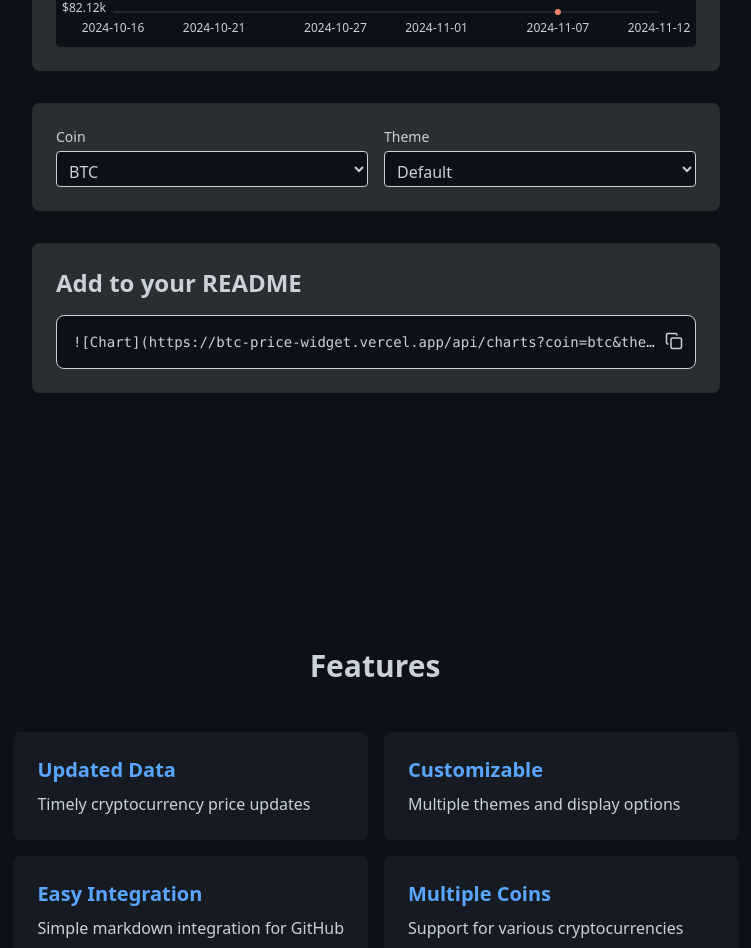
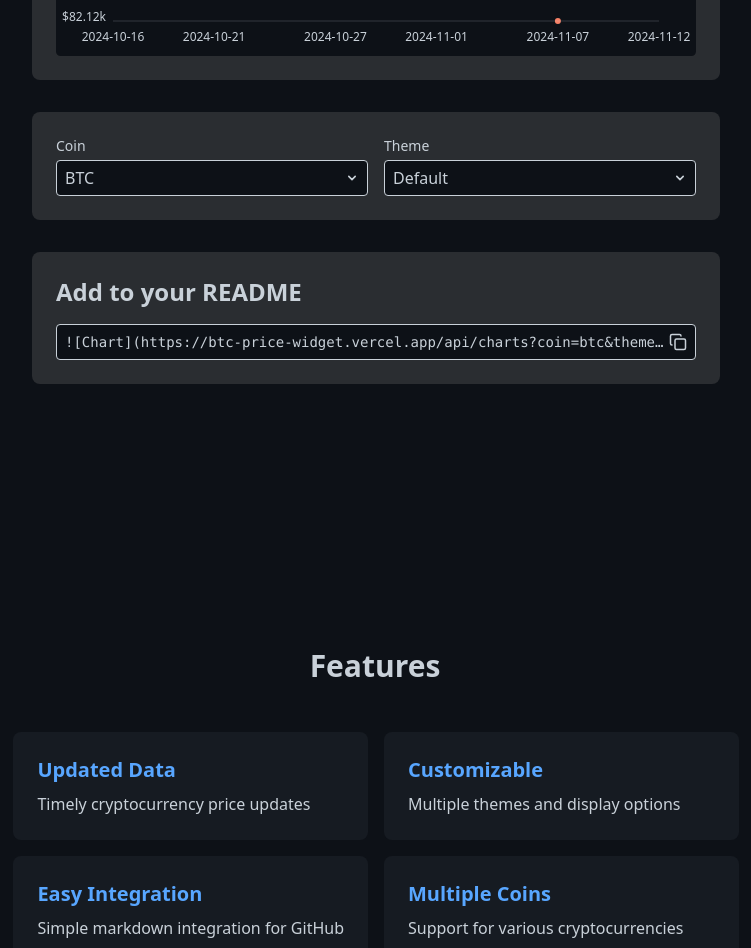
Before and after one commit to Nhahan/btc-price-widget, a Next.js app: page / in a window 1280 px wide. Shown: the part 1196-2144 px from the top of the page, without its empty margins (264-1015 px from the left). Built offline with nearby package versions, Linux system fonts and the light colour scheme.

Commit message:
fix: vertically align text in select box

```diff
--- a/src/component/section/DemoSection.tsx
+++ b/src/component/section/DemoSection.tsx
@@ -108,16 +108,18 @@ export default function DemoSection() {
                   >
                     Coin
                   </label>
+                  <div className='relative'>
                     <select
                       name='coinSymbol'
                       id='coinSymbol'
                       value={coinSymbol}
                       onChange={handleOptionChange}
-                    className='w-full h-[36px] p-2 rounded'
+                      className='w-full h-[36px] pl-2 pr-10 rounded appearance-none'
                       style={{
                         backgroundColor: theme.bgColor,
                         color: theme.textColor,
                         border: `1px solid ${theme.textColor}`,
+                        lineHeight: 'normal',
                       }}
                     >
                       {VALID_COINS.map((coin) => (
@@ -126,6 +128,21 @@ export default function DemoSection() {
                         </option>
                       ))}
                     </select>
+                    <div className='pointer-events-none absolute inset-y-0 right-2 flex items-center'>
+                      <svg
+                        className='h-4 w-4'
+                        viewBox='0 0 20 20'
+                        fill='none'
+                        stroke={theme.textColor}
+                        strokeWidth='2'
+                        strokeLinecap='round'
+                        strokeLinejoin='round'
+                        xmlns='http://www.w3.org/2000/svg'
+                      >
+                        <polyline points='6 8 10 12 14 8' />
+                      </svg>
+                    </div>
+                  </div>
                 </div>
 
                 {/* Theme Selection */}
@@ -137,16 +154,18 @@ export default function DemoSection() {
                   >
                     Theme
                   </label>
+                  <div className='relative'>
                     <select
                       name='selectedTheme'
                       id='selectedTheme'
                       value={themeName}
                       onChange={handleOptionChange}
-                    className='w-full h-[36px] p-2 rounded'
+                      className='w-full h-[36px] pl-2 pr-10 rounded appearance-none'
                       style={{
                         backgroundColor: theme.bgColor,
                         color: theme.textColor,
                         border: `1px solid ${theme.textColor}`,
+                        lineHeight: 'normal',
                       }}
                     >
                       {Object.keys(themes).map((themeName) => (
@@ -155,6 +174,21 @@ export default function DemoSection() {
                         </option>
                       ))}
                     </select>
+                    <div className='pointer-events-none absolute inset-y-0 right-2 flex items-center'>
+                      <svg
+                        className='h-4 w-4'
+                        viewBox='0 0 20 20'
+                        fill='none'
+                        stroke={theme.textColor}
+                        strokeWidth='2'
+                        strokeLinecap='round'
+                        strokeLinejoin='round'
+                        xmlns='http://www.w3.org/2000/svg'
+                      >
+                        <polyline points='6 8 10 12 14 8' />
+                      </svg>
+                    </div>
+                  </div>
                 </div>
               </form>
             </div>
@@ -173,21 +207,21 @@ export default function DemoSection() {
                 Add to your README
               </h3>
               <div
-                className='relative p-4 rounded-lg border'
+                className='relative p-2 h-[36px] flex items-center rounded border'
                 style={{
                   backgroundColor: theme.bgColor,
                   border: `1px solid ${theme.textColor}`,
                 }}
               >
                 <code
-                  className='block text-sm truncate max-w-full overflow-hidden whitespace-nowrap pr-4'
+                  className='block text-sm truncate max-w-full overflow-hidden pr-4'
                   style={{ color: theme.textColor }}
                 >
                   {markdownCode}
                 </code>
                 <button
                   onClick={handleCopy}
-                  className='absolute top-3 right-2 p-1 rounded hover:opacity-80 transition-opacity'
+                  className='absolute top-1 right-1 p-1 rounded hover:opacity-80 transition-opacity'
                   aria-label='Copy Markdown Code'
                 >
                   {copied ? (
```
Lines whose indentation alone changed are shown as unchanged.
